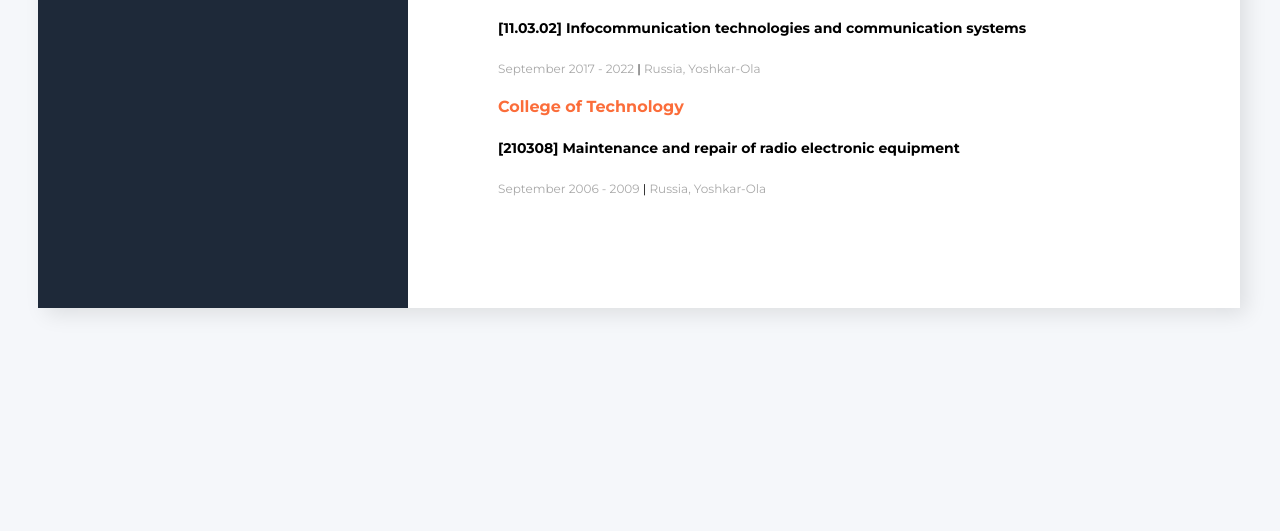
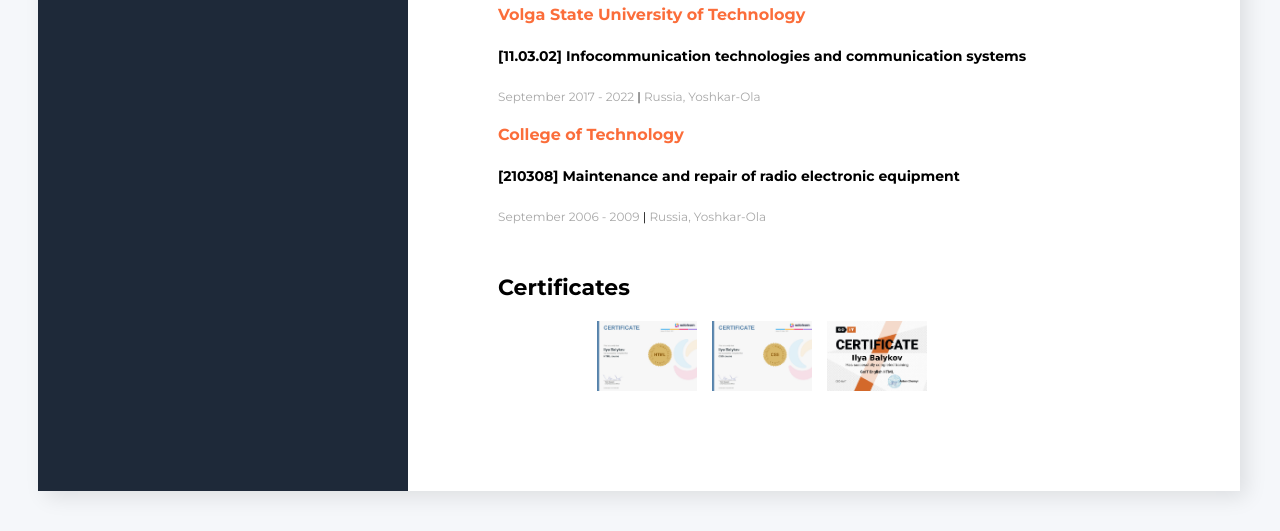
Before and after one commit to IlyaBalykov/My_resume, a plain HTML site: page index.html in a window 1280 px wide. Shown: the part 1361-1892 px from the top of the page. Before the commit the page ends 1709 px from the top, so only its background shows below. Drawn offline with Linux system fonts and the light colour scheme.

Commit message:
feat: Add certificates

```diff
--- a/css/style.css
+++ b/css/style.css
@@ -86,6 +86,9 @@ body {
 
 /* My work experience section */
 
+.my-work-experience-section {
+    margin-bottom: 50px;
+}
 .my-work-experience-company-block {
     margin-bottom: 15px;
 }
@@ -125,6 +128,9 @@ body {
 
 /* My education section */
 
+.my-education-section {
+    margin-bottom: 50px;
+}
 .my-education-university {
     font-style: normal;
     font-weight: bold;
@@ -149,6 +155,26 @@ body {
 }
 .my-education-divider {
     color: #000;
+}
+
+/* My certificates section */
+
+.my-certificates-block{
+    display: flex;
+    justify-content: center;
+}
+.my-certificates-item {
+    width: 100px;
+    margin: 10px 15px 0 0;
+    cursor: pointer;
+
+}
+.my-certificates-item:hover {
+    position: fixed;
+    z-index: 2;
+    bottom: 30%;
+    left: calc(50% - 300px);
+    width: 600px;
 }
 
 /* Sidebar section */
--- a/index.html
+++ b/index.html
@@ -142,8 +142,20 @@
         <!-- End of Institution 1 -->
       </div>
       <!-- End of Education -->
+      <!-- Certificates section -->
+      <div class="my-certificates-section">
+        <h3 class="main-content-title">Certificates</h3>
+        <div class="my-certificates-block">
+          <img class="my-certificates-item" src="img/HTML-Sololearn.jpg" alt="HTML-Sololearn">
+          <img class="my-certificates-item" src="img/СSS-Sololearn.jpg" alt="СSS-Sololearn">
+          <img class="my-certificates-item" src="img/HTML-GoIT.png" alt="HTML-GoIT">
+        </div>
+      </div>
+      <!-- End of certificates -->
+
     </div>
     <!-- End of main content -->
+
     <!-- Sidebar section -->
     <aside class="sidebar-section">
       <img src="img/my-photo.jpg" alt="My photo" width="370">
```
Also changed, not shown: img/HTML-GoIT.png (added), img/HTML-Sololearn.jpg (added), img/СSS-Sololearn.jpg (added).
